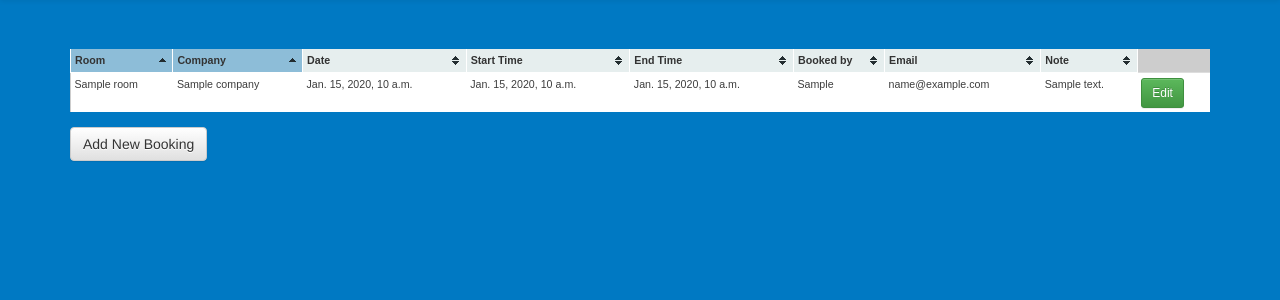
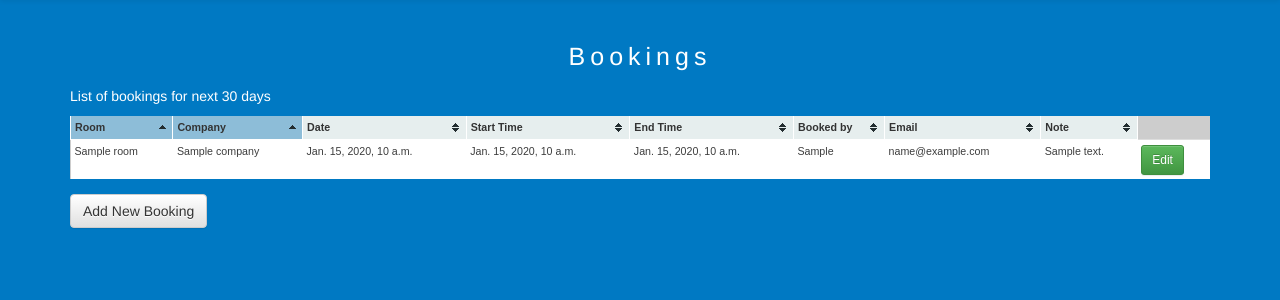
Before and after one commit to pratity4samutpada/TechcodeBooker, a Django app: template techcodebooker/roombooker/templates/communitymanager/bookings.html in a window 1280 px wide. Shown: the part 100-400 px from the top of the page. Run offline with Django 3.2, Linux system fonts and the light colour scheme; the template is opened without the code that fills it: most values are stand-ins (such as "Sample title", 1, 10 or a date in 2020); some libraries are stand-ins or nearby versions.

Commit message:
added page titles to community manager view and added description to bookings table

```diff
--- a/techcodebooker/roombooker/static/css/dashboard.css
+++ b/techcodebooker/roombooker/static/css/dashboard.css
@@ -25,7 +25,18 @@ div.container.module{
     background-color:white;
 }
 
+.title {
+    text-align: center;
+    color: white;
+    font-size: 25px;
+    letter-spacing: 0.2em;
+    font-family: "Helvetica Neue",Helvetica,Arial,sans-serif;
+    margin-bottom: 1%;
+}
 
+.bookings-table-description {
+    color: white;
+}
 
 button.delete,button.delete{
     margin:20px;
--- a/techcodebooker/roombooker/templates/communitymanager/bookings.html
+++ b/techcodebooker/roombooker/templates/communitymanager/bookings.html
@@ -5,6 +5,8 @@
     <div class="row">
         <div class="col-md-12 body-default-view">
             <div class="container">
+                <div class="title">Bookings</div>
+                <div class="bookings-table-description">List of bookings for next 30 days</div>
                     <table id="booking-table" class="table table-striped tablesorter">
                         <thead>
                         <tr>
--- a/techcodebooker/roombooker/templates/communitymanager/companies.html
+++ b/techcodebooker/roombooker/templates/communitymanager/companies.html
@@ -6,6 +6,7 @@
      <div class="row">
         <div class="col-md-12 body-default-view">
             <div class="container">
+                <div class="title">Companies</div>
                 <table id="company-table" class="table tablesorter">
                     <thead>
                     <tr>
--- a/techcodebooker/roombooker/templates/communitymanager/index.html
+++ b/techcodebooker/roombooker/templates/communitymanager/index.html
@@ -2,6 +2,7 @@
 {%load static%}
 {%block content%}
 <div class="container module" id="index-view">
+    <div>Techcode Booker Community Manager Page</div>
     <div class="row">
         <div class="col-md-12 body-default-view">
             <h3>{% now "jS F Y" %}</h3>
--- a/techcodebooker/roombooker/templates/communitymanager/rooms.html
+++ b/techcodebooker/roombooker/templates/communitymanager/rooms.html
@@ -5,6 +5,7 @@
      <div class="row">
         <div class="col-md-12 body-default-view">
             <div class="container">
+                <div class="title">Rooms</div>
                 <table id="room-table" class="table tablesorter">
                     <thead>
                     <tr>
```
